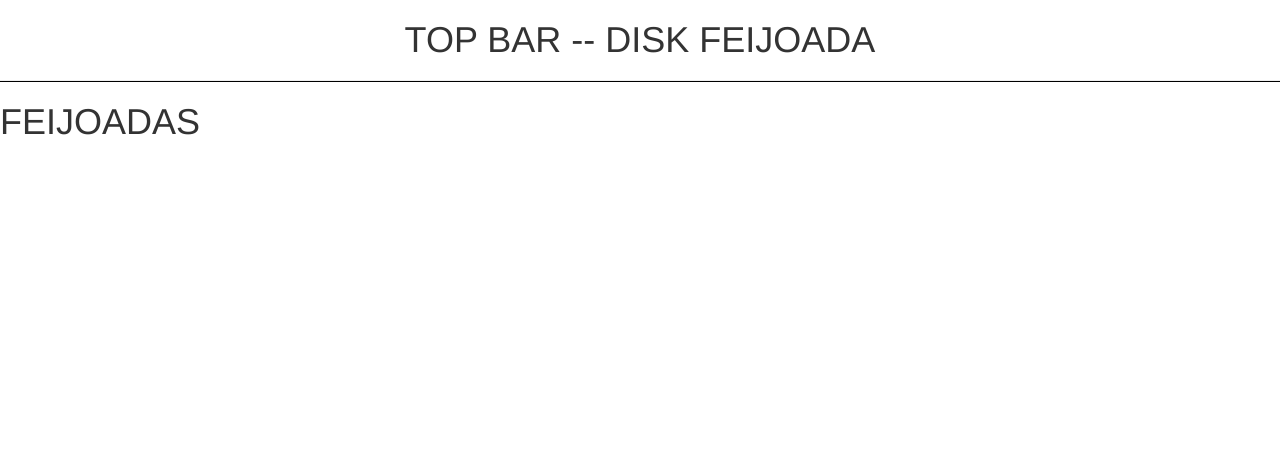
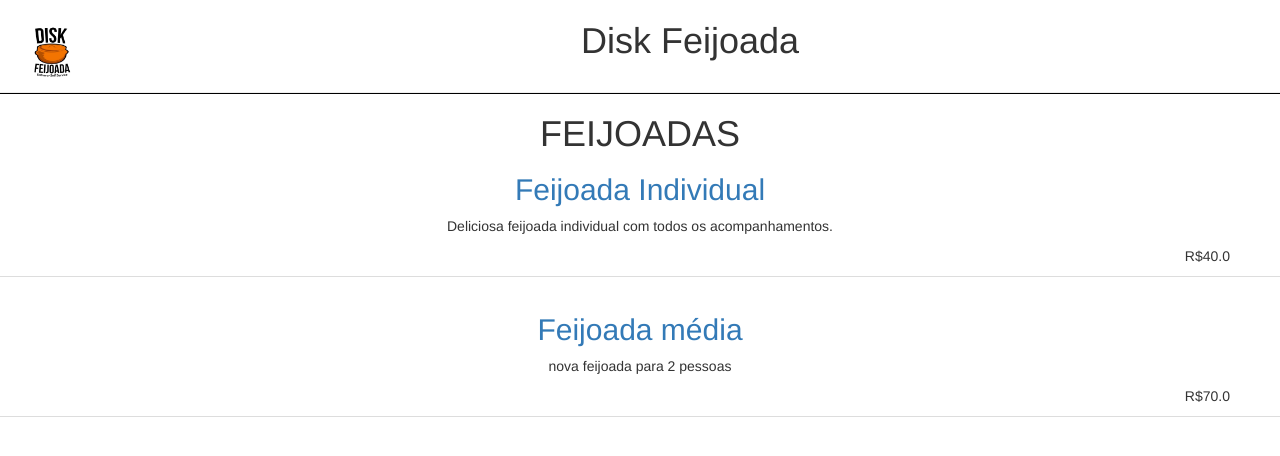
Before and after one commit to RafaelLopesPinheiro/website, a Django app: page /feijoadas/ in a window 1280 px wide. Shown: the top 456 px of the page. Run offline with Django 4.2, Linux system fonts and the light colour scheme; data comes from the database, SQL or seed files in the repository; both versions use the stored data as it was after the commit; some libraries are stand-ins or nearby versions.

Commit message:
'missing acomp forms'

```diff
--- a/products/forms.py
+++ b/products/forms.py
@@ -1,18 +1,6 @@
 from django import forms
 
-from .models import Acompanhamentos, Product, Quentinha
-
-class Quentinha_form(forms.ModelForm):
-    class Meta:
-        model = Quentinha
-        fields = [
-            'title',
-            'description',
-            'price','acompanhamentos',
-        ]
-
-    # def clean_titlte(self, *args, **kwargs):
-    #     title = self.cleaned_data.get('title')
+from .models import Acompanhamentos, Product, Quentinha, Order
 
 
 
@@ -20,8 +8,10 @@ class QuentinhaForm(forms.ModelForm):
     class Meta:
         model = Quentinha
         fields = ['acompanhamentos']
-        unit = forms.MultipleChoiceField(choices=fields, widget=forms.CheckboxSelectMultiple,)
+        form_class = forms.MultipleChoiceField(choices=fields, widget=forms.CheckboxSelectMultiple)
 
+    # def clean_titlte(self, *args, **kwargs):
+    #     title = self.cleaned_data.get('title')
 
 
 CHOICES_ACOMP = [
@@ -31,4 +21,4 @@ CHOICES_ACOMP = [
 ]
 
 class Acompanha_Form(forms.Form):
-    acompanhamentos = forms.ChoiceField(choices=CHOICES_ACOMP, widget=forms.CheckboxSelectMultiple,)
+    acompanhamentos = forms.MultipleChoiceField(choices=CHOICES_ACOMP, widget=forms.CheckboxSelectMultiple,)
--- a/products/models.py
+++ b/products/models.py
@@ -1,5 +1,6 @@
 from django.db import models
 from django.urls import reverse
+from django.shortcuts import render
 
 
 # Create your models here.
@@ -13,7 +14,7 @@ class Acompanhamentos(models.Model):
 class Quentinha(models.Model):
     title = models.CharField(max_length=50)
     description = models.TextField(max_length=150)
-    price = models.FloatField()
+    price = models.FloatField(null=True)
     acompanhamentos = models.ManyToManyField(Acompanhamentos)
 
 
@@ -82,3 +83,14 @@ class Order(models.Model):
     product = models.ForeignKey(Quentinha, null=True, on_delete=models.SET_NULL)
     date_created = models.DateTimeField(auto_now_add=True, null=True)
     status = models.CharField(max_length=150, null=True, choices=STATUS)
+    acompanhamentos = models.ManyToManyField(Acompanhamentos)
+
+
+
+
+def product_list(request):
+    object_list = Product.objects.all()
+    context = {
+        "object_list":object_list
+    }
+    return render(request, "products_list.html", context)
--- a/products/templates/feijoada_list.html
+++ b/products/templates/feijoada_list.html
@@ -1,6 +1,20 @@
 {% extends 'home.html' %}
 
 {% block content %}
-<h1> FEIJOADAS </h1>
+<h1 style='text-align:center'> FEIJOADAS </h1>
 
+{% for instance in object_list %}
+<table class='table'>
+    <tbody>
+    <td>
+        <tr>
+            <a href="{{instance.get_absolute_url}}"> <h2 style='text-align:center'> {{instance.title}} </h2></a>
+            <p style='text-align:center'> {{instance.description }} </p>
+            <p style='text-align:right' class='px-20'> R${{instance.price}}</p>
+        </tr>
+    </td>
+    </tbody>
+    </table>
+
+{%endfor%}
 {% endblock %}
--- a/products/templates/product_detail.html
+++ b/products/templates/product_detail.html
@@ -1,7 +1,9 @@
 {% extends 'home.html'%}
 
 {% block content %}
-<p> </p>
+{% include 'navbar.html'%}
+
+
 <h2 style="text-align: center";>{{ object.title }}</h2>
 <p style="text-align: center";>Descrição: {{ object.description }}</p>
 <p style="text-align: center";>Valor: R${{ object.price }}</p>
@@ -14,7 +16,7 @@
           <td> {{ forloop.counter }} - {{acomp}} <input type="checkbox" class="custom-control-input"/></td>
           {% endfor %}
           <p style="text-align: center"><input type="checkbox" type="submit" value='option1'>KDSAKK </input></p>
-          <select multiple>.asdw..</select>
+
           <form method="POST"> {% csrf_token %}
             <div style="text-align: center">{{ form.as_p }}</div>
             <p style="text-align: center"><input type="submit" value="Confirmar" class="bg-green-500 hover:bg-blue-700 text-white font-bold py-2 px-4 rounded" /></p>
--- a/products/urls.py
+++ b/products/urls.py
@@ -1,6 +1,7 @@
 from django.contrib import admin
 from django.urls import path
-from .views import BebidasView, QuentinhasListView, product_detail_view, FeijoadaView, QuentinhaDetailView, product_create_view, home_view
+from .views import (BebidasView, QuentinhasListView, product_detail_view,
+                    FeijoadaView, QuentinhaDetailView, product_create_view, home_view)
 
 
 app_name='products'
@@ -10,5 +11,5 @@ urlpatterns = [
     path('quentinhas/', QuentinhasListView.as_view(), name='quentinha-list'),
     path('quentinhas/<int:id>', QuentinhaDetailView.as_view(), name='quentinha-detail'),
     path('bebidas/', BebidasView.as_view(), name='bebidas'),
-    path('finish/', product_create_view),
+    path('finish/', product_create_view, name='create-order'),
 ]
--- a/products/views.py
+++ b/products/views.py
@@ -2,8 +2,8 @@
 from django.shortcuts import render, get_object_or_404
 from django.urls import reverse
 from django.views.generic import DetailView, ListView
-from .models import Quentinha, Product, Bebida
-from .forms import Quentinha_form, QuentinhaForm, Acompanha_Form
+from .models import Acompanhamentos, Quentinha, Product, Bebida, Feijoada
+from .forms import QuentinhaForm, Acompanha_Form
 from django.utils.functional import LazyObject as _
 # Create your views here.
 
@@ -14,7 +14,7 @@ def home_view(request, *args, **kwargs):
 
 class FeijoadaView(ListView):
     template_name = "feijoada_list.html"
-    queryset = Product.objects.all()
+    queryset = Feijoada.objects.all()
 
 
 class QuentinhasListView(ListView):
@@ -30,17 +30,25 @@ class QuentinhaDetailView(DetailView):
         id_ = self.kwargs.get("id")
         return get_object_or_404(Quentinha, id=id_)
 
+    def create_order(request):
+        form = QuentinhaForm(request.POST or None)
+        success_url = 'home/'
+        if request.POST:
+            if form.is_valid():
+                form.save()
+        context = {'form': form}
+        return render(request, "product_detail.html", context)
 
 
 def product_create_view(request):
-    form_class = QuentinhaForm(request.POST or None)
+    form = QuentinhaForm(request.POST or None)
     successs_url = 'home/'
     if request.POST:
-        if form_class.is_valid():
-            form_class.save()
+        if form.is_valid():
+            form.save()
 
     context = {
-        'form': form_class,
+        'form': form,
     }
 
     return render (request, "product_detail.html", context)
--- a/templates/home.html
+++ b/templates/home.html
@@ -14,12 +14,12 @@
 <div class='container'>
     <div class='center'>
         <a href="{% url 'products:feijoada-list'%}">
-            <button style="width:200px;height:150px;" class="btn-lg hover:bg-green-100 text-gray-800 font-semibold py-2 px-4 border border-gray-400 rounded shadow ">
+            <button style="width:200px;height:150px;" class="btn-lg bg-green-100 text-gray-800 font-semibold py-2 px-4 border border-gray-400 rounded shadow ">
                 Feijoadas
             </button></a>
 
         <a href="{% url 'products:quentinha-list'%}">
-            <button style="width:200px;height:150px;" class="btn-lg bg-white hover:bg-blue-100 text-gray-800 font-semibold py-2 px-4 border border-gray-400 rounded shadow">
+            <button style="width:200px;height:150px;" class="btn-lg bg-white bg-blue-100 text-gray-800 font-semibold py-2 px-4 border border-gray-400 rounded shadow">
                 Quentinhas
             </button></a>
     </div>
@@ -29,12 +29,12 @@
 <div class='container'>
     <div class='center'>
         <a href="{%url 'products:bebidas' %}">
-            <button style="width:200px;height:150px;" class="btn-lg bg-white hover:bg-red-100 text-gray-800 font-semibold py-2 px-4 border border-gray-400 rounded shadow">
+            <button style="width:200px;height:150px;" class="btn-lg bg-white bg-red-100 text-gray-800 font-semibold py-2 px-4 border border-gray-400 rounded shadow">
                 Bebidas
             </button></a>
 
         <a href='#'>
-            <button style="width:200px;height:150px;" class="btn-lg bg-white hover:bg-yellow-100 text-gray-800 font-semibold py-2 px-4 border border-gray-400 rounded shadow">
+            <button style="width:200px;height:150px;" class="btn-lg bg-white bg-yellow-100 text-gray-800 font-semibold py-2 px-4 border border-gray-400 rounded shadow">
                 Porções Extras
             </button></a>
     </div>
--- a/templates/topbar.html
+++ b/templates/topbar.html
@@ -1,4 +1,12 @@
-<nav style="text-align: center";>
-    <h1>TOP BAR -- DISK FEIJOADA </h1>
+{% load static %}
+
+<nav class="navbar bg-light">
+    <div class='w-4/12'>
+    <a class="navbar-brand" href="/">
+      <img src="{% static 'img/logo.jpeg' %}" width="70" height="70" class="d-inline-block align-top" alt="">
+
+    </a>
+    </div>
+    <h1 style='text-align:center'>Disk Feijoada</h1>
 </nav>
-<hr style="border-bottom: 1px solid black";></hr>
+<hr style="border-bottom: 1px solid black" ></hr>
```
Also changed, not shown: products/templates/product_list.html (+12 -1 lines), templates/navbar.html (added, +8 -0 lines), db.sqlite3, products/migrations/0025_alter_quentinha_price.py (added), products/migrations/0026_order_acompanhamentos.py (added), static/img/cocacola.jpg (renamed from cocacola.jpg), static/img/logo.jpeg (renamed from static/img/WhatsApp Image 2020-01-07 at 10.00.34.jpeg).
